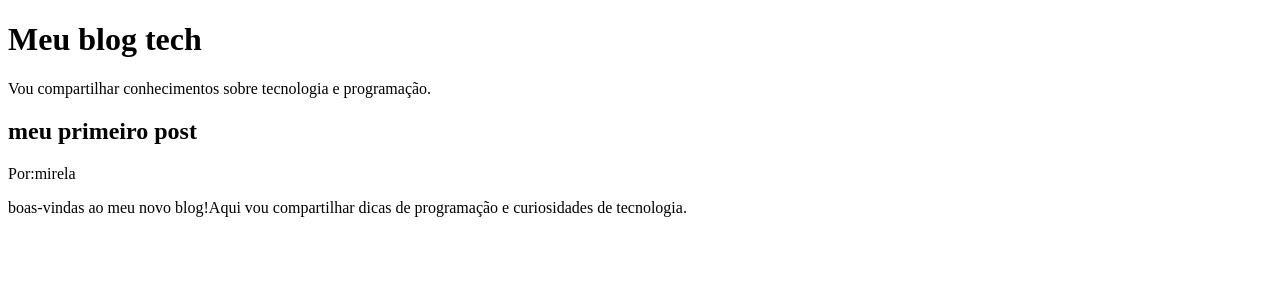
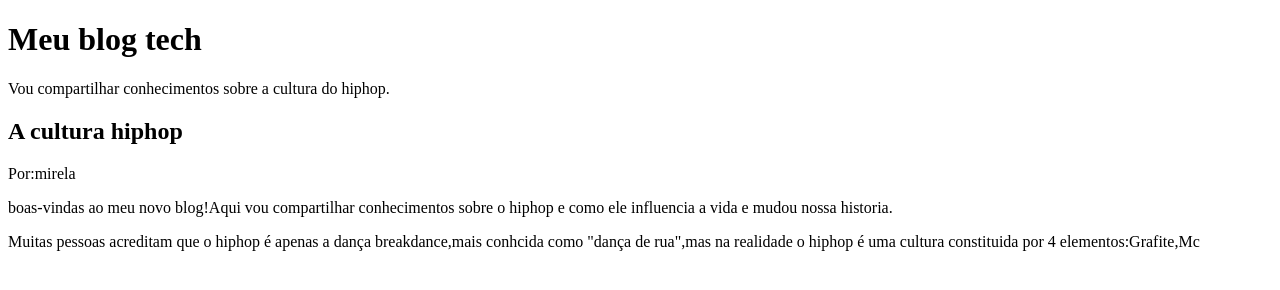
Before and after one commit to mirelabagatin/mirela-pagina-web, a plain HTML site: page index.html in a window 1280 px wide. Drawn offline with Linux system fonts and the light colour scheme.

Commit message:
b hjgbhj

```diff
--- a/index.html
+++ b/index.html
@@ -8,12 +8,13 @@
 <body>
     <header>
          <h1>Meu blog tech</h1>
-         </p>Vou compartilhar conhecimentos sobre tecnologia e programação.</p>
+         </p>Vou compartilhar conhecimentos sobre a cultura do hiphop.</p>
     </header>
     <main>
-        <h2>meu primeiro post</h2>
+        <h2>A cultura hiphop</h2>
         <p>Por:mirela</p>
-        <p>boas-vindas ao meu novo blog!Aqui vou compartilhar dicas de programação e curiosidades de tecnologia.</p>
+        <p>boas-vindas ao meu novo blog!Aqui vou compartilhar conhecimentos sobre o hiphop e como ele influencia a vida e mudou nossa historia.</p>
+        <p>Muitas pessoas acreditam que o hiphop é apenas a dança breakdance,mais conhcida como "dança de rua",mas na realidade o hiphop é uma cultura constituida por 4 elementos:Grafite,Mc
     </main>
 </body>
 </html>
```
